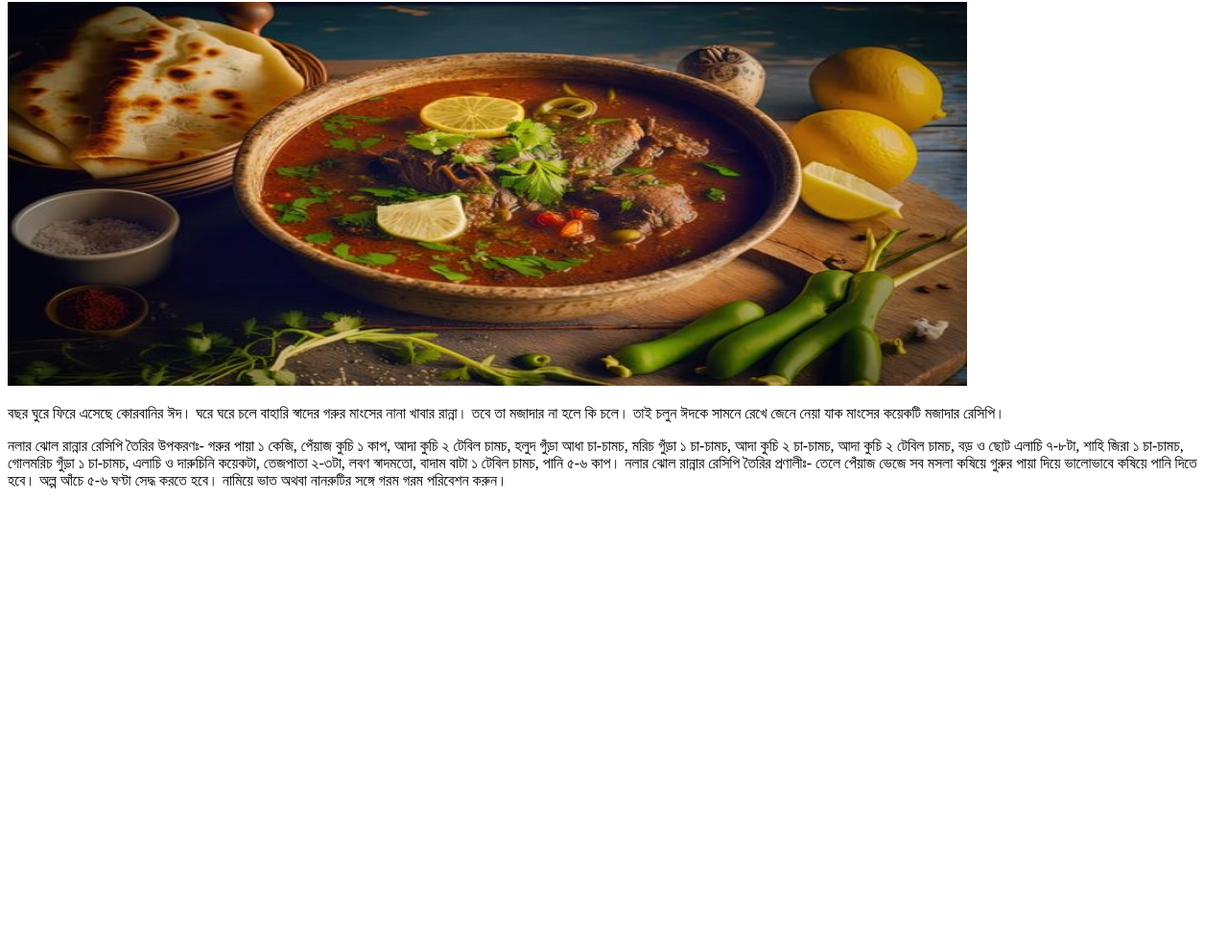
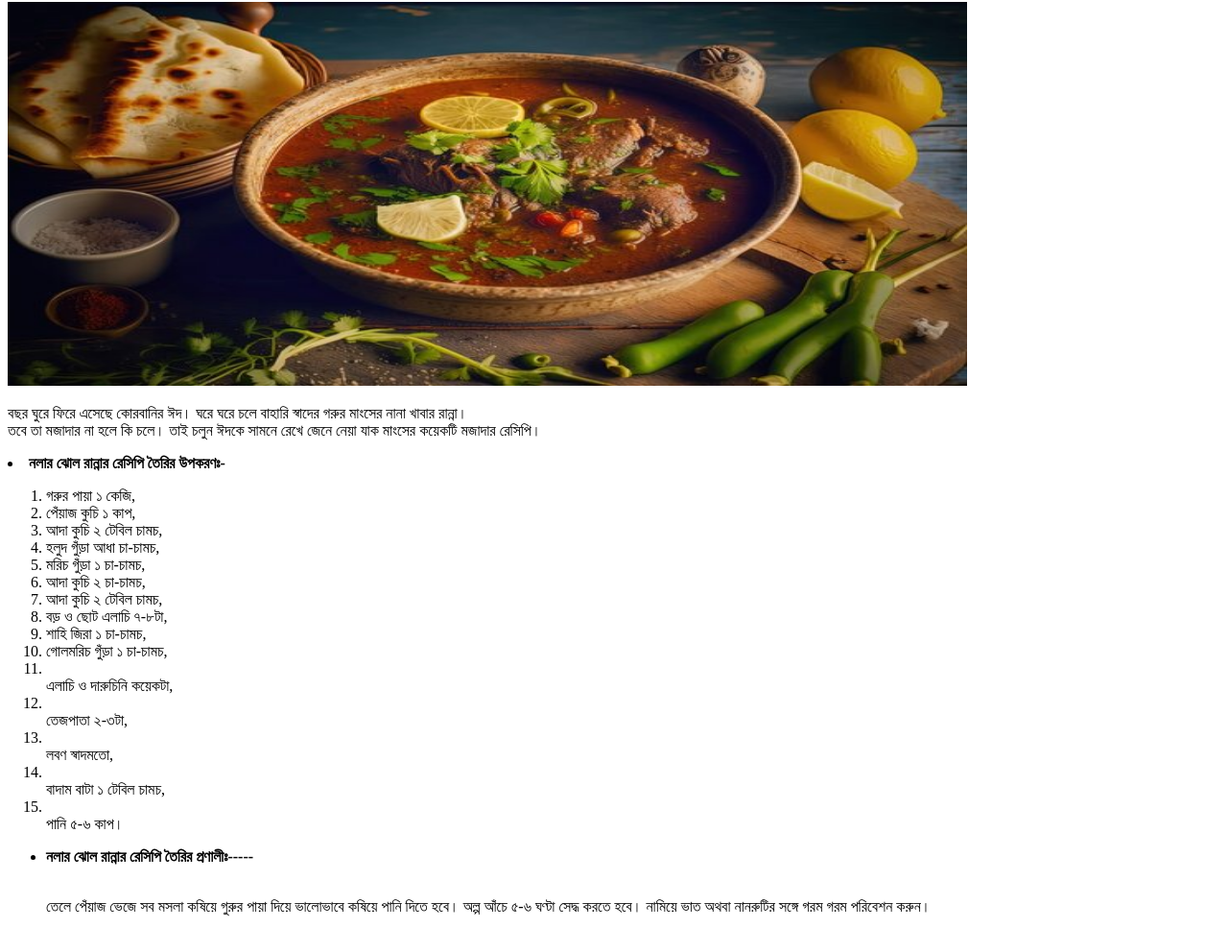
Before and after one commit to bin-faysal/first, a plain HTML site: page nola.html in a window 1280 px wide. Shown: the part 78-1070 px from the top of the page at 96% size. Before the commit the page ends 800 px from the top, so only its background shows below. Drawn offline with Linux system fonts and the light colour scheme.

Commit message:
add some order and under list

```diff
--- a/nola.html
+++ b/nola.html
@@ -1,34 +1,47 @@
 <!DOCTYPE html>
 <html lang="en">
+
 <head>
     <meta charset="UTF-8">
     <meta name="viewport" content="width=device-width, initial-scale=1.0">
     <title>নলার ঝোল রেসিপি</title>
 </head>
+
 <body>
     <h1>নলার ঝোল রেসিপি</h1>
     <img src="./nehari.jpg" alt="ঝোল" width="1000" height="400">
-    <p>বছর ঘুরে ফিরে এসেছে কোরবানির ঈদ। ঘরে ঘরে চলে বাহারি স্বাদের গরুর মাংসের নানা খাবার রান্না। তবে তা মজাদার না হলে কি চলে। তাই চলুন ঈদকে সামনে রেখে জেনে নেয়া যাক মাংসের কয়েকটি মজাদার রেসিপি।</p>
-    নলার ঝোল রান্নার রেসিপি তৈরির উপকরণঃ-
-গরুর পায়া ১ কেজি,
-পেঁয়াজ কুচি ১ কাপ,
-আদা কুচি ২ টেবিল চামচ,
-হলুদ গুঁড়া আধা চা-চামচ,
-মরিচ গুঁড়া ১ চা-চামচ,
-আদা কুচি ২ চা-চামচ,
-আদা কুচি ২ টেবিল চামচ,
-বড় ও ছোট এলাচি ৭-৮টা,
-শাহি জিরা ১ চা-চামচ,
-গোলমরিচ গুঁড়া ১ চা-চামচ,
-এলাচি ও দারুচিনি কয়েকটা,
-তেজপাতা ২-৩টা,
-লবণ স্বাদমতো,
-বাদাম বাটা ১ টেবিল চামচ,
-পানি ৫-৬ কাপ।
-নলার ঝোল রান্নার রেসিপি তৈরির প্রণালীঃ-
-তেলে পেঁয়াজ ভেজে সব মসলা কষিয়ে গুরুর পায়া দিয়ে ভালোভাবে কষিয়ে পানি দিতে হবে।
-অল্প আঁচে ৫-৬ ঘণ্টা সেদ্ধ করতে হবে।
-নামিয়ে ভাত অথবা নানরুটির সঙ্গে গরম গরম পরিবেশন করুন।
+    <p>বছর ঘুরে ফিরে এসেছে কোরবানির ঈদ। ঘরে ঘরে চলে বাহারি স্বাদের গরুর মাংসের নানা খাবার রান্না। <br>তবে তা মজাদার না
+        হলে
+        কি চলে। তাই চলুন ঈদকে সামনে রেখে জেনে নেয়া যাক মাংসের কয়েকটি মজাদার রেসিপি।</p>
 
+        <li><b>নলার ঝোল রান্নার রেসিপি তৈরির উপকরণঃ-</b></li>
+        <ol start="1">
+        <li>গরুর পায়া ১ কেজি,</li>
+        <li>পেঁয়াজ কুচি ১ কাপ,</li>
+        <li>আদা কুচি ২ টেবিল চামচ,</li>
+        <li>হলুদ গুঁড়া আধা চা-চামচ,</li>
+        <li>মরিচ গুঁড়া ১ চা-চামচ,</li>
+        <li>আদা কুচি ২ চা-চামচ,</li>
+        <li>আদা কুচি ২ টেবিল চামচ,</li>
+        <li>বড় ও ছোট এলাচি ৭-৮টা,</li>
+        <li>শাহি জিরা ১ চা-চামচ,</li>
+        <li>গোলমরিচ গুঁড়া ১ চা-চামচ,</li>
+        <li></li>এলাচি ও দারুচিনি কয়েকটা,
+        <li></li>তেজপাতা ২-৩টা,
+        <li></li>লবণ স্বাদমতো,
+        <li></li>বাদাম বাটা ১ টেবিল চামচ,
+        <li></li>পানি ৫-৬ কাপ।
+    </ol>
+    <ul>
+       <li><b>নলার ঝোল রান্নার রেসিপি তৈরির প্রণালীঃ-----</b></li>
+        <br>
+        <p>তেলে পেঁয়াজ ভেজে সব মসলা কষিয়ে গুরুর পায়া দিয়ে ভালোভাবে কষিয়ে পানি দিতে হবে।
+        অল্প আঁচে ৫-৬ ঘণ্টা সেদ্ধ করতে হবে।
+        নামিয়ে ভাত অথবা নানরুটির সঙ্গে গরম গরম পরিবেশন করুন।
+        </p>
+<br>
+<br><br>
+    </ul>
 </body>
+
 </html>
```
